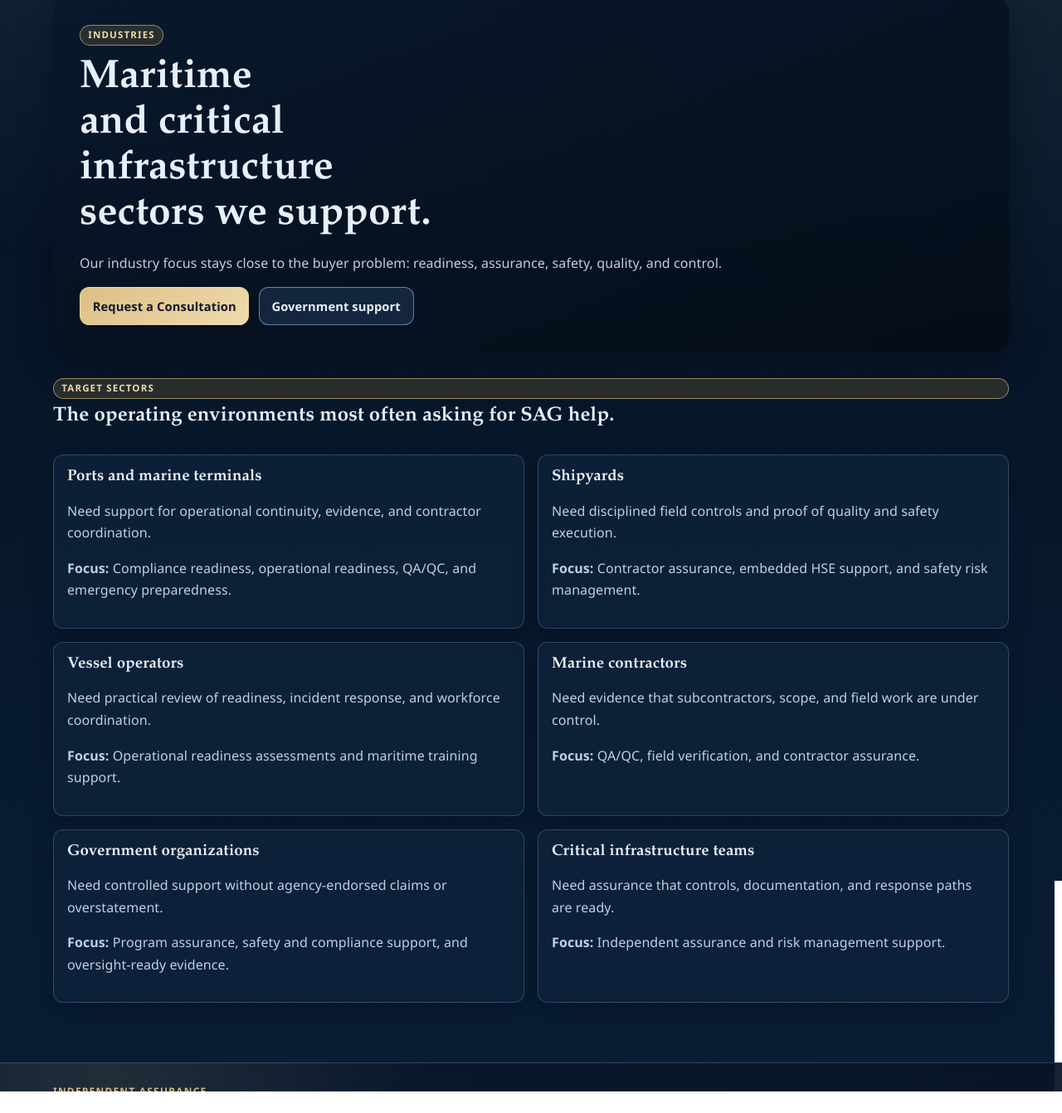
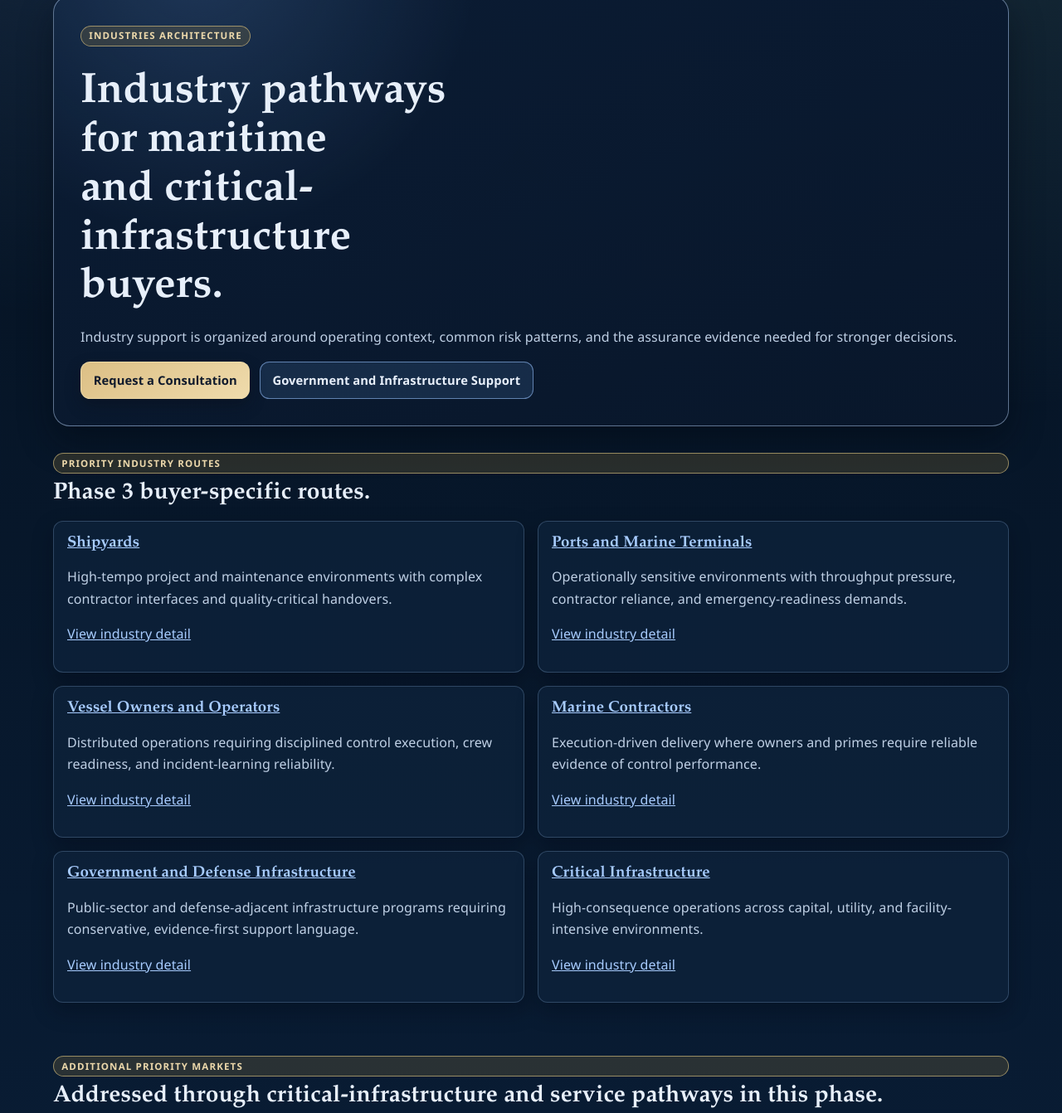
Before and after one commit to andrewmustain-commits/safetyassuranceglobal-site, an Astro site: page /industries in a window 1280 px wide. Shown: the part 209-1551 px from the top of the page at 83% size. Built offline with nearby package versions, Linux system fonts and the light colour scheme; Astro itself is replaced by a stand-in of ours.

Commit message:
WEB-010 industries architecture and priority industry pages

```diff
--- /dev/null
+++ b/src/data/industries.ts
@@ -0,0 +1,119 @@
+export type IndustryDetail = {
+  slug:
+    | 'shipyards'
+    | 'ports-marine-terminals'
+    | 'vessel-operators'
+    | 'marine-contractors'
+    | 'government'
+    | 'critical-infrastructure';
+  title: string;
+  operatingContext: string;
+  commonRisks: string[];
+  assuranceGaps: string[];
+  relevantServices: { href: string; label: string }[];
+  evidenceReviewed: string[];
+  deliverables: string[];
+  decisionSupport: string;
+  cta: { href: string; label: string };
+};
+
+export const industryDetails: IndustryDetail[] = [
+  {
+    slug: 'shipyards',
+    title: 'Shipyards',
+    operatingContext: 'High-tempo project and maintenance environments with complex contractor interfaces and quality-critical handovers.',
+    commonRisks: ['Inconsistent field quality controls', 'Contractor coordination failures', 'Readiness drift near delivery milestones'],
+    assuranceGaps: ['Incomplete closeout evidence', 'Uneven corrective-action follow-through', 'Weak linkage between safety and quality controls'],
+    relevantServices: [
+      { href: '/services/qa-qc', label: 'QA/QC' },
+      { href: '/services/contractor-assurance', label: 'Contractor Assurance' },
+      { href: '/services/operational-readiness', label: 'Operational Readiness' }
+    ],
+    evidenceReviewed: ['Inspection and test records', 'Work-pack closeout artifacts', 'Contractor performance records', 'Corrective-action histories'],
+    deliverables: ['QA/QC review', 'Contractor assurance report', 'Gap register', 'Readiness score', 'Closeout report'],
+    decisionSupport: 'Supports go/no-go readiness and targeted quality-control interventions.',
+    cta: { href: '/contact', label: 'Discuss Shipyard Assurance' }
+  },
+  {
+    slug: 'ports-marine-terminals',
+    title: 'Ports and Marine Terminals',
+    operatingContext: 'Operationally sensitive environments with throughput pressure, contractor reliance, and emergency-readiness demands.',
+    commonRisks: ['Operational interruption risk', 'Emergency-preparedness gaps', 'Inconsistent contractor-control execution'],
+    assuranceGaps: ['Fragmented evidence of control effectiveness', 'Weak drill-to-corrective-action linkage', 'Limited leadership visibility into readiness trends'],
+    relevantServices: [
+      { href: '/services/operational-readiness', label: 'Operational Readiness' },
+      { href: '/services/emergency-preparedness', label: 'Emergency Preparedness' },
+      { href: '/services/safety-risk-management', label: 'Safety and Risk Management' }
+    ],
+    evidenceReviewed: ['Emergency plans and exercise records', 'Operational control documentation', 'Contractor oversight artifacts', 'Incident and near-miss trends'],
+    deliverables: ['Readiness assessment', 'Drill report', 'Validation report', 'Corrective-action roadmap', 'Executive dashboard'],
+    decisionSupport: 'Improves assurance confidence for continuity, safety, and emergency response readiness.',
+    cta: { href: '/contact', label: 'Discuss Port and Terminal Readiness' }
+  },
+  {
+    slug: 'vessel-operators',
+    title: 'Vessel Owners and Operators',
+    operatingContext: 'Distributed operations requiring disciplined control execution, crew readiness, and incident-learning reliability.',
+    commonRisks: ['Readiness variability across operations', 'Uneven control implementation', 'Delayed corrective-action closure'],
+    assuranceGaps: ['Incomplete evidence traceability', 'Weak integration of lessons learned', 'Limited decision visibility for leadership'],
+    relevantServices: [
+      { href: '/services/operational-readiness', label: 'Operational Readiness' },
+      { href: '/services/incident-investigation', label: 'Incident Investigation' },
+      { href: '/services/safety-risk-management', label: 'Safety and Risk Management' }
+    ],
+    evidenceReviewed: ['Operating procedures', 'Training and competency records', 'Incident and closeout records', 'Risk and control logs'],
+    deliverables: ['Readiness assessment', 'Incident learning report', 'Gap register', 'Corrective-action roadmap', 'Validation report'],
+    decisionSupport: 'Provides clearer insight into operational-control reliability and risk-priority actions.',
+    cta: { href: '/contact', label: 'Discuss Vessel-Operator Support' }
+  },
+  {
+    slug: 'marine-contractors',
+    title: 'Marine Contractors',
+    operatingContext: 'Execution-driven delivery where owners and primes require reliable evidence of control performance.',
+    commonRisks: ['Scope/control misalignment', 'Performance variability', 'Quality and safety evidence gaps'],
+    assuranceGaps: ['Insufficient verification records', 'Inconsistent corrective-action discipline', 'Weak oversight transparency'],
+    relevantServices: [
+      { href: '/services/contractor-assurance', label: 'Contractor Assurance' },
+      { href: '/services/qa-qc', label: 'QA/QC' },
+      { href: '/services/embedded-hse-support', label: 'Embedded HSE Support' }
+    ],
+    evidenceReviewed: ['Performance and field records', 'QA/QC artifacts', 'Risk and issue logs', 'Corrective-action evidence'],
+    deliverables: ['Contractor assurance report', 'QA/QC review', 'Gap register', 'Executive dashboard', 'Closeout report'],
+    decisionSupport: 'Strengthens owner and prime confidence in contractor control performance.',
+    cta: { href: '/request-proposal', label: 'Request Marine Contractor Support' }
+  },
+  {
+    slug: 'government',
+    title: 'Government and Defense Infrastructure',
+    operatingContext: 'Public-sector and defense-adjacent infrastructure programs requiring conservative, evidence-first support language.',
+    commonRisks: ['Overstated capability claims', 'Program-control visibility gaps', 'Contractor oversight complexity'],
+    assuranceGaps: ['Inconsistent assurance documentation', 'Weak linkage between findings and remediation', 'Limited independent review posture'],
+    relevantServices: [
+      { href: '/services/program-assurance', label: 'Program Assurance' },
+      { href: '/services/independent-assurance', label: 'Independent Assurance' },
+      { href: '/services/contractor-assurance', label: 'Contractor Assurance' }
+    ],
+    evidenceReviewed: ['Program governance artifacts', 'Assurance and validation records', 'Risk and issue controls', 'Contractor oversight evidence'],
+    deliverables: ['Program assurance review', 'Assurance case inputs', 'Evidence package', 'Corrective-action roadmap', 'Validation report'],
+    decisionSupport: 'Supports disciplined oversight decisions without implying endorsement or award status.',
+    cta: { href: '/government', label: 'Discuss Government-Focused Support' }
+  },
+  {
+    slug: 'critical-infrastructure',
+    title: 'Critical Infrastructure',
+    operatingContext: 'High-consequence operations across capital, utility, and facility-intensive environments.',
+    commonRisks: ['Operational disruption risk', 'Inconsistent control execution', 'Assurance blind spots across contractors and sites'],
+    assuranceGaps: ['Fragmented evidence quality', 'Limited readiness monitoring cadence', 'Delayed remediation closeout'],
+    relevantServices: [
+      { href: '/services/independent-assurance', label: 'Independent Assurance' },
+      { href: '/services/operational-readiness', label: 'Operational Readiness' },
+      { href: '/services/program-assurance', label: 'Program Assurance' }
+    ],
+    evidenceReviewed: ['Risk and control records', 'Operational procedures', 'Quality and contractor records', 'Validation and closeout evidence'],
+    deliverables: ['Assurance review', 'Readiness assessment', 'Gap register', 'Executive dashboard', 'Closeout report'],
+    decisionSupport: 'Provides leadership with evidence-backed readiness and risk-priority visibility.',
+    cta: { href: '/contact', label: 'Discuss Critical-Infrastructure Assurance' }
+  }
+];
+
+export const industryBySlug = Object.fromEntries(industryDetails.map((item) => [item.slug, item])) as Record<IndustryDetail['slug'], IndustryDetail>;
--- a/src/pages/industries.astro
+++ b/src/pages/industries.astro
@@ -4,109 +4,72 @@ import Container from '../components/ui/Container.astro';
 import Section from '../components/ui/Section.astro';
 import Card from '../components/ui/Card.astro';
 import Button from '../components/ui/Button.astro';
-import Badge from '../components/ui/Badge.astro';
+import SectionHeader from '../components/ui/SectionHeader.astro';
+import { industryDetails } from '../data/industries';
 
-const sectors = [
-  {
-    title: 'Ports and marine terminals',
-    problem: 'Need support for operational continuity, evidence, and contractor coordination.',
-    focus: 'Compliance readiness, operational readiness, QA/QC, and emergency preparedness.'
-  },
-  {
-    title: 'Shipyards',
-    problem: 'Need disciplined field controls and proof of quality and safety execution.',
-    focus: 'Contractor assurance, embedded HSE support, and safety risk management.'
-  },
-  {
-    title: 'Vessel operators',
-    problem: 'Need practical review of readiness, incident response, and workforce coordination.',
-    focus: 'Operational readiness assessments and maritime training support.'
-  },
-  {
-    title: 'Marine contractors',
-    problem: 'Need evidence that subcontractors, scope, and field work are under control.',
-    focus: 'QA/QC, field verification, and contractor assurance.'
-  },
-  {
-    title: 'Government organizations',
-    problem: 'Need controlled support without agency-endorsed claims or overstatement.',
-    focus: 'Program assurance, safety and compliance support, and oversight-ready evidence.'
-  },
-  {
-    title: 'Critical infrastructure teams',
-    problem: 'Need assurance that controls, documentation, and response paths are ready.',
-    focus: 'Independent assurance and risk management support.'
-  }
+const priorityIndustries = industryDetails.map((industry) => ({
+  href: `/industries/${industry.slug}`,
+  title: industry.title,
+  context: industry.operatingContext
+}));
+
+const additionalTargets = [
+  'Construction and Capital Projects',
+  'Energy and Process Industries',
+  'Semiconductor and Advanced Manufacturing',
+  'Data Centers and Critical Facilities',
+  'Transportation and Public Infrastructure'
 ];
 ---
 
-<BaseLayout title="Industries" description="Safety Assurance Global serves ports, shipyards, vessel operators, marine contractors, government organizations, and critical infrastructure teams.">
+<BaseLayout
+  title="Industries"
+  description="Industry-focused assurance support for maritime and critical-infrastructure operating environments."
+>
   <Container>
-    <Section class="industries-hero" ariaLabelledby="industries-title">
-      <Badge text="Industries" />
-      <h1 id="industries-title">Maritime and critical infrastructure sectors we support.</h1>
-      <p>Our industry focus stays close to the buyer problem: readiness, assurance, safety, quality, and control.</p>
-      <div class="hero-actions">
+    <Section class="hero-panel" ariaLabelledby="industries-title">
+      <p class="ui-badge">Industries Architecture</p>
+      <h1 id="industries-title">Industry pathways for maritime and critical-infrastructure buyers.</h1>
+      <p>
+        Industry support is organized around operating context, common risk patterns, and the assurance evidence
+        needed for stronger decisions.
+      </p>
+      <div class="ui-actions">
         <Button href="/contact">Request a Consultation</Button>
-        <Button href="/government" variant="secondary">Government support</Button>
+        <Button href="/government" variant="secondary">Government and Infrastructure Support</Button>
       </div>
     </Section>
 
-    <Section ariaLabelledby="sectors-title">
-      <div class="section-head">
-        <Badge text="Target Sectors" />
-        <h2 id="sectors-title">The operating environments most often asking for SAG help.</h2>
-      </div>
-      <div class="sector-grid">
-        {sectors.map((sector) => (
+    <Section ariaLabelledby="industries-priority-title">
+      <SectionHeader badge="Priority Industry Routes" id="industries-priority-title" title="Phase 3 buyer-specific routes." />
+      <div class="grid-two">
+        {priorityIndustries.map((industry) => (
           <Card>
-            <h3>{sector.title}</h3>
-            <p>{sector.problem}</p>
-            <p><strong>Focus:</strong> {sector.focus}</p>
+            <h3><a href={industry.href}>{industry.title}</a></h3>
+            <p>{industry.context}</p>
+            <p><a href={industry.href}>View industry detail</a></p>
           </Card>
         ))}
       </div>
     </Section>
+
+    <Section ariaLabelledby="industries-additional-title">
+      <SectionHeader
+        badge="Additional Priority Markets"
+        id="industries-additional-title"
+        title="Addressed through critical-infrastructure and service pathways in this phase."
+      />
+      <Card>
+        <ul>
+          {additionalTargets.map((target) => (
+            <li>{target}</li>
+          ))}
+        </ul>
+        <p>
+          These sectors are currently supported through the critical-infrastructure industry route and priority service
+          routes, pending deeper validated content for additional buyer-specific child pages.
+        </p>
+      </Card>
+    </Section>
   </Container>
 </BaseLayout>
-
-<style>
-  .industries-hero {
-    border: var(--border-luminous);
-    border-radius: var(--radius-xl);
-    background: linear-gradient(160deg, rgba(9, 24, 45, 0.95), rgba(5, 13, 24, 0.96));
-    box-shadow: var(--shadow-panel);
-    padding: clamp(1.2rem, 2.8vw, 2rem);
-  }
-
-  .industries-hero h1 {
-    margin-top: 0.75rem;
-    font-size: clamp(2rem, 4vw, 3rem);
-    max-width: 19ch;
-  }
-
-  .hero-actions {
-    display: flex;
-    flex-wrap: wrap;
-    gap: 0.7rem;
-    margin-top: var(--space-2);
-  }
-
-  .section-head {
-    display: grid;
-    gap: 0.5rem;
-    margin-bottom: var(--space-2);
-  }
-
-  .sector-grid {
-    display: grid;
-    gap: var(--space-2);
-    grid-template-columns: repeat(2, minmax(0, 1fr));
-  }
-
-  @media (max-width: 860px) {
-    .sector-grid {
-      grid-template-columns: 1fr;
-    }
-  }
-</style>
```
Also changed, not shown: src/pages/industries/[slug].astro (added, +98 -0 lines).
